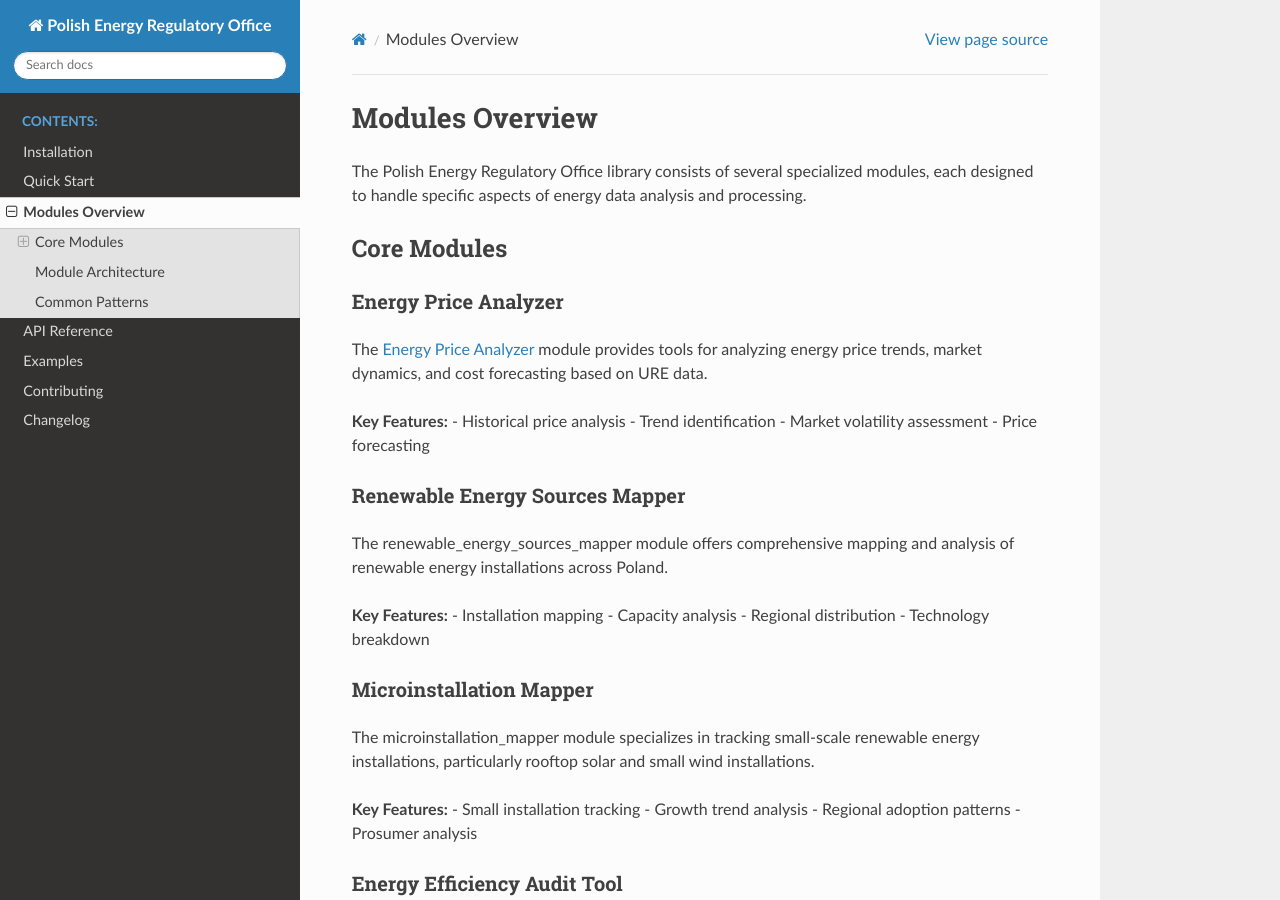
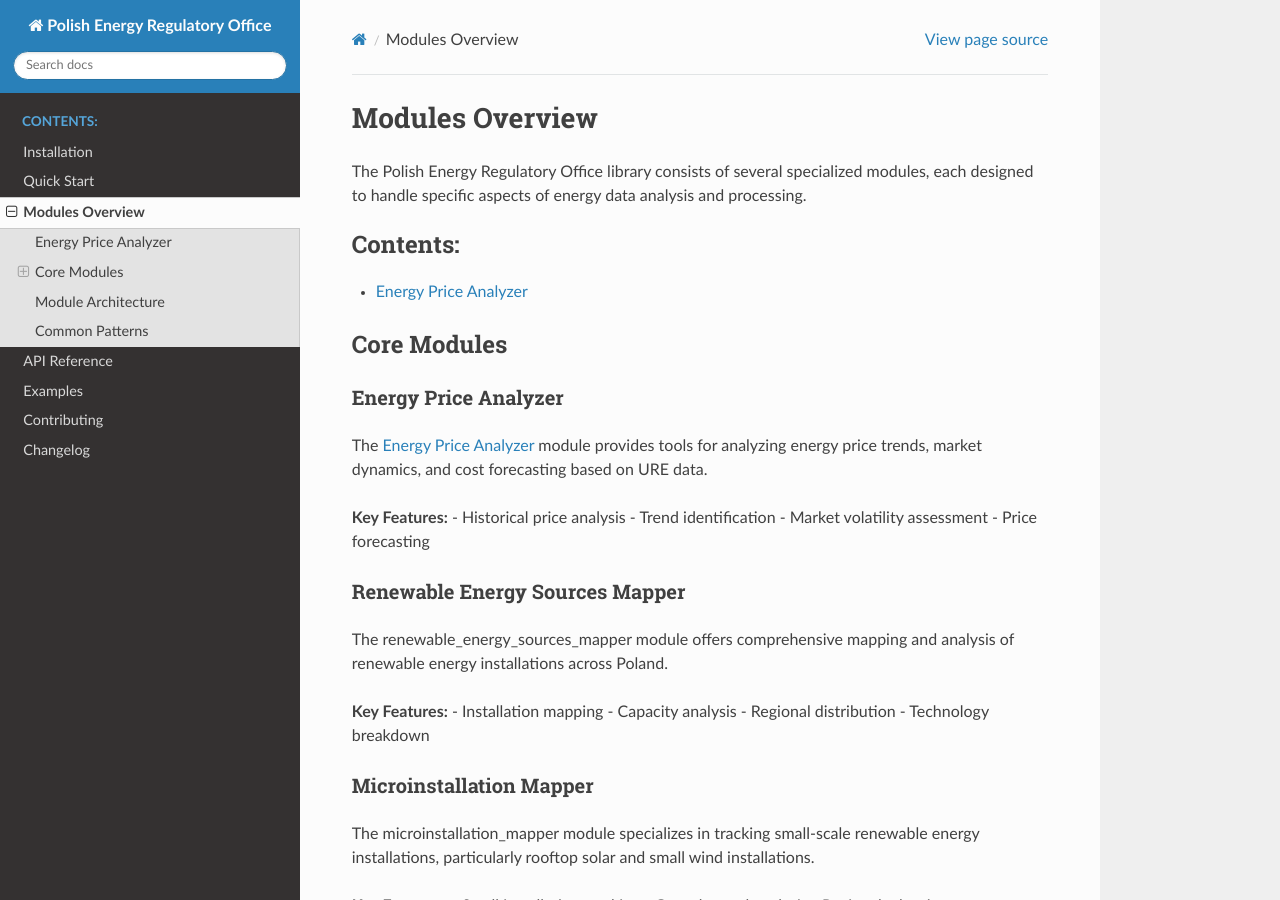
Before and after one commit to WiktorHawrylik/polish-energy-regulatory-office, a Sphinx documentation site: the page built from docs/modules/index.rst, in a window 1280 px wide and 900 px high. Built offline with Sphinx 7.4.7 and the Read the Docs theme 3.1.0, drawn with Linux system fonts in a browser that asks for light colours.

```diff
--- a/docs/modules/energy_price_analyzer.rst
+++ b/docs/modules/energy_price_analyzer.rst
@@ -1,5 +1,5 @@
 Energy Price Analyzer
-====================
+=====================
 
 The Energy Price Analyzer module provides comprehensive tools for analyzing energy price trends,
 market dynamics, and cost forecasting based on data from the Polish Energy Regulatory Office.
--- a/docs/modules/index.rst
+++ b/docs/modules/index.rst
@@ -3,6 +3,12 @@ Modules Overview
 
 The Polish Energy Regulatory Office library consists of several specialized modules,
 each designed to handle specific aspects of energy data analysis and processing.
+
+.. toctree::
+   :maxdepth: 1
+   :caption: Contents:
+
+   energy_price_analyzer
 
 Core Modules
 ------------
```
